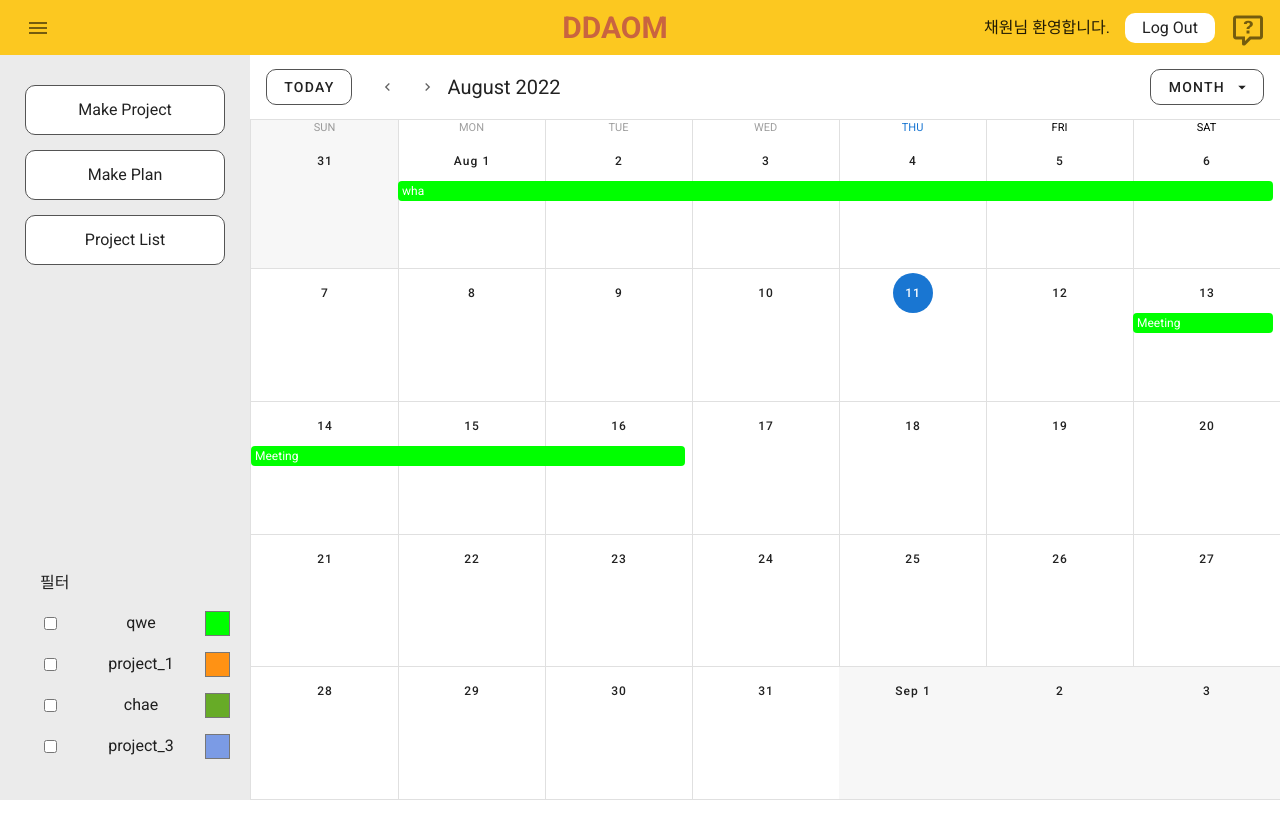
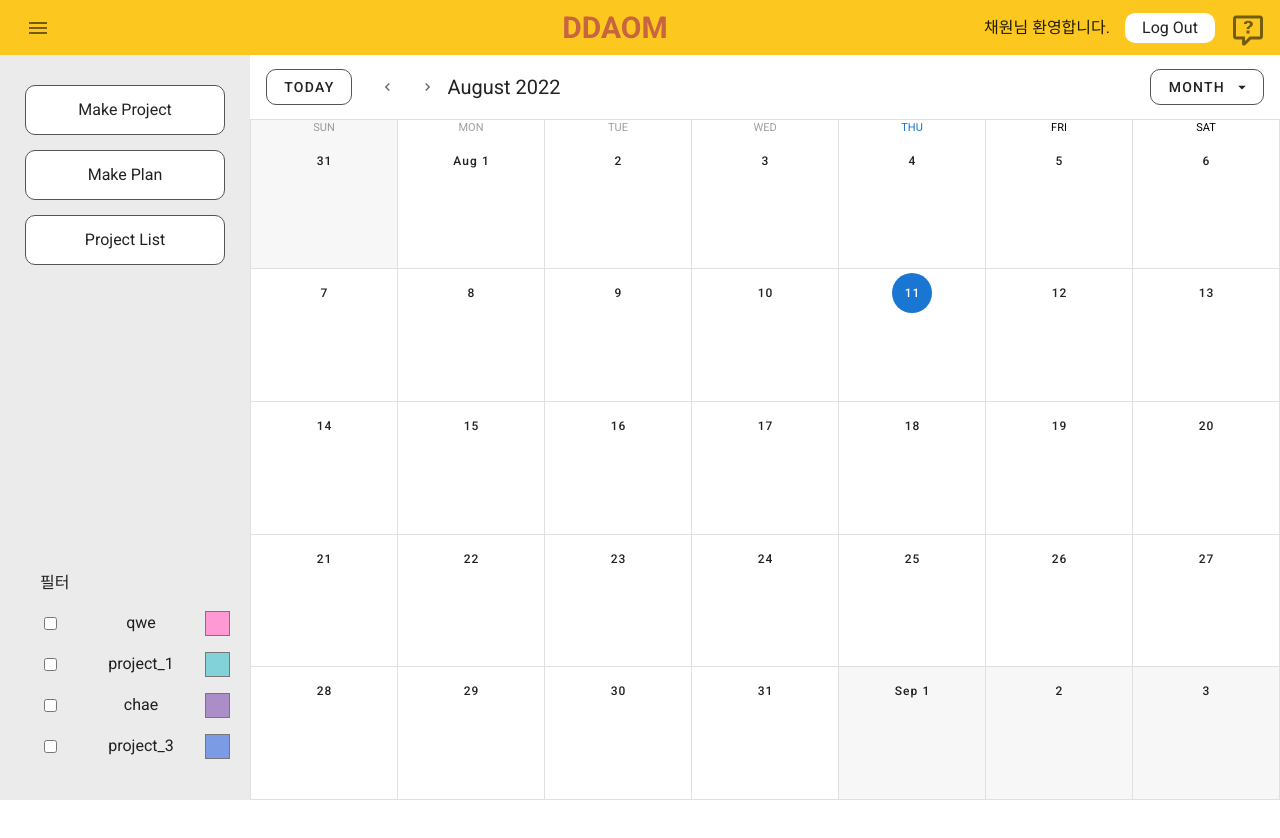
Before and after one commit to wjdgPfl/Project_DDAOM, a Vue app in the folder ddaom_3/: page /main in a window 1280 px wide. Shown: the top 838 px of the page. Built offline with nearby package versions, Linux system fonts and the light colour scheme.

Commit message:
fix calendar function

```diff
--- a/ddaom_3/src/components/Frame.vue
+++ b/ddaom_3/src/components/Frame.vue
@@ -47,7 +47,6 @@
                 @change="changeColor(i)"
               />
             </div>
-
           </li>
         </ul>
       </div>
@@ -64,11 +63,10 @@ export default {
     return {
       isnone: false,
       username: '채원',
-      checkedproject: [false, false, false, false],
       Projects: [
-        { name: 'qwe', color: '#00ff00', checked: false },
-        { name: 'project_1', color: '#ff9214', checked: false },
-        { name: 'chae', color: '#67AB27', checked: false },
+        { name: 'qwe', color: '#FF99D4', checked: false },
+        { name: 'project_1', color: '#82D3D9', checked: false },
+        { name: 'chae', color: '#AB8EC7', checked: false },
         { name: 'project_3', color: '#7B9BE5', checked: false }
       ]
     }
@@ -83,10 +81,11 @@ export default {
       checkValue[1] = this.Projects[i].checked
       if (checkValue[1] === false) {
         checkValue[1] = true
-      } else {
+        this.Projects[i].checked = true
+      } else if (checkValue[1] === true) {
         checkValue[1] = false
+        this.Projects[i].checked = false
       }
-
       this.$emit('checkValue', checkValue)
     },
     changeColor(i) {
--- a/ddaom_3/src/views/MainView.vue
+++ b/ddaom_3/src/views/MainView.vue
@@ -151,8 +151,8 @@ export default {
     projects: [
       {
         name: 'qwe',
-        color: '#00ff00',
-        checked: true,
+        color: '#FF99D4',
+        checked: false,
         plan: [
           {
             planName: 'Meeting',
@@ -168,7 +168,7 @@ export default {
       },
       {
         name: 'project_1',
-        color: '#ff9214',
+        color: '#82D3D9',
         checked: false,
         plan: [
           {
@@ -185,17 +185,17 @@ export default {
       },
       {
         name: 'chae',
-        color: '#67AB27',
+        color: '#AB8EC7',
         checked: false,
         plan: [
           {
             planName: 'Meeting',
-            date: ['2022, 8, 2', '2022, 8, 3'],
+            date: ['2022, 8, 21', '2022, 8, 23'],
             details: 'dsads'
           },
           {
             planName: 'wha',
-            date: ['2022, 8, 27', '2022, 8, 28'],
+            date: ['2022, 8, 11', '2022, 8, 12'],
             details: 'dsads'
           }
         ]
@@ -207,12 +207,12 @@ export default {
         plan: [
           {
             planName: 'Meeting',
-            date: ['2022, 8, 2', '2022, 8, 3'],
+            date: ['2022, 8, 12', '2022, 8, 13'],
             details: 'dsads'
           },
           {
             planName: 'wha',
-            date: ['2022, 8, 27', '2022, 8, 28'],
+            date: ['2022, 8, 7', '2022, 8, 8'],
             details: 'dsads'
           }
         ]
--- a/ddaom_3/src/views/ProjectListView.vue
+++ b/ddaom_3/src/views/ProjectListView.vue
@@ -115,7 +115,7 @@ export default {
           img_url: require('../assets/cat.jpg'),
           peer: ['이채원, 이종훈, 정혜리, 최진선'],
           Date: ['2022. 08. 02', '2022. 08. 05'],
-          desc: 'Lorem ipsum dolor sit amet consectetur adipisicing elit. Illum eveniet ex quia cumque libero quis unde, officia amet iste, maxime voluptatibus tempora nihil. Maxime ab itaque blanditiis officiis cumque placeat?Lorem ipsum dolor sit amet consectetur adipisicing elit. Illum eveniet ex quia cumque libero quis unde, officia amet iste, maxime voluptatibus tempora nihil. Maxime ab itaque blanditiis officiis cumque placeat?Lorem ipsum dolor sit amet consectetur adipisicing elit. Illum eveniet ex quia cumque libero quis unde, officia amet iste, maxime voluptatibus tempora nihil. Maxime ab itaque blanditiis officiis cumque placeat?',
+          desc: '짜잔~',
           links: [
             { linkname: 'chae', url: 'https://www.naver.com/' },
             { linkname: 'ccc', url: 'https://www.naver.com/' }
```
Lines whose indentation alone changed are shown as unchanged.
